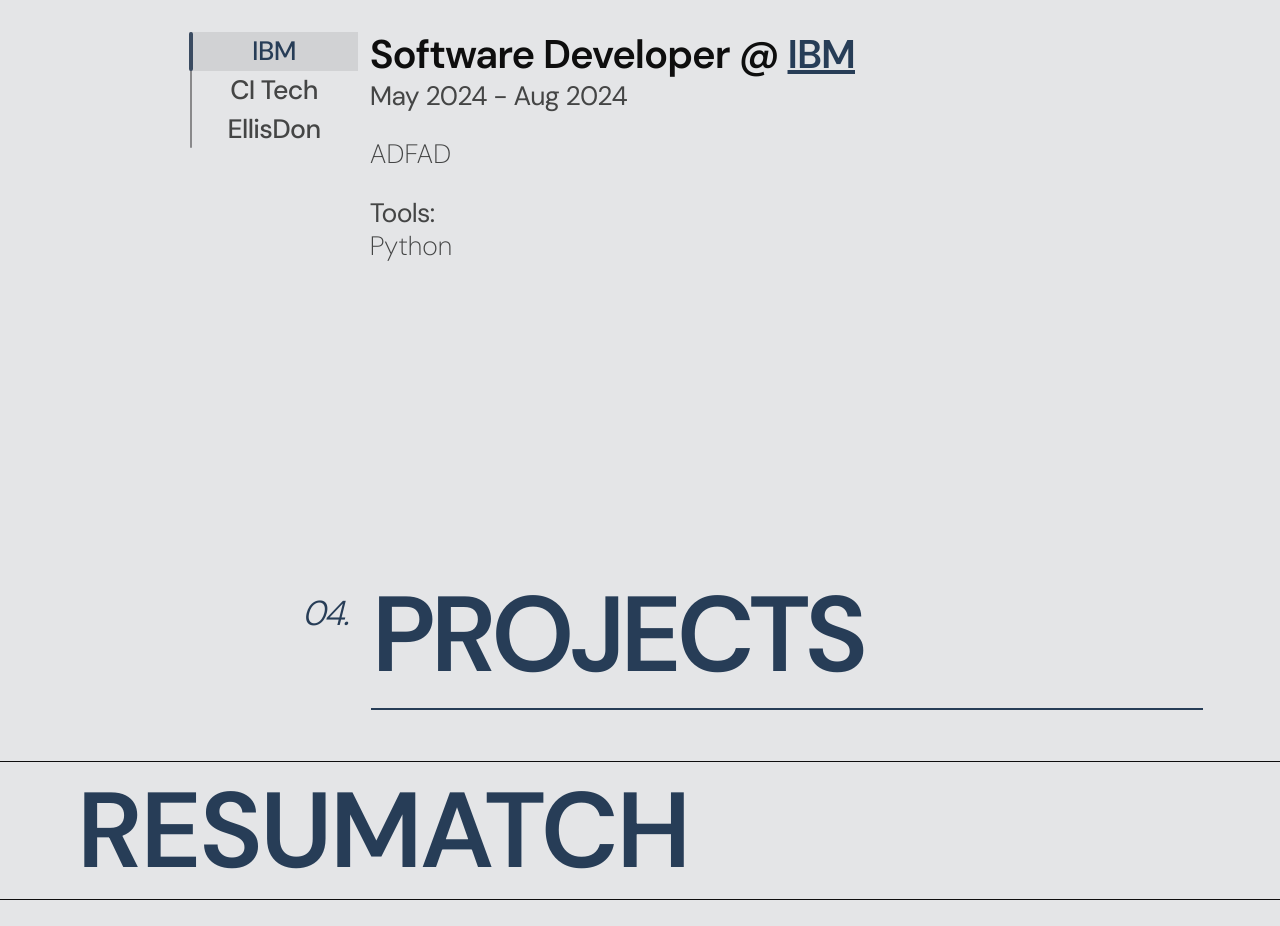
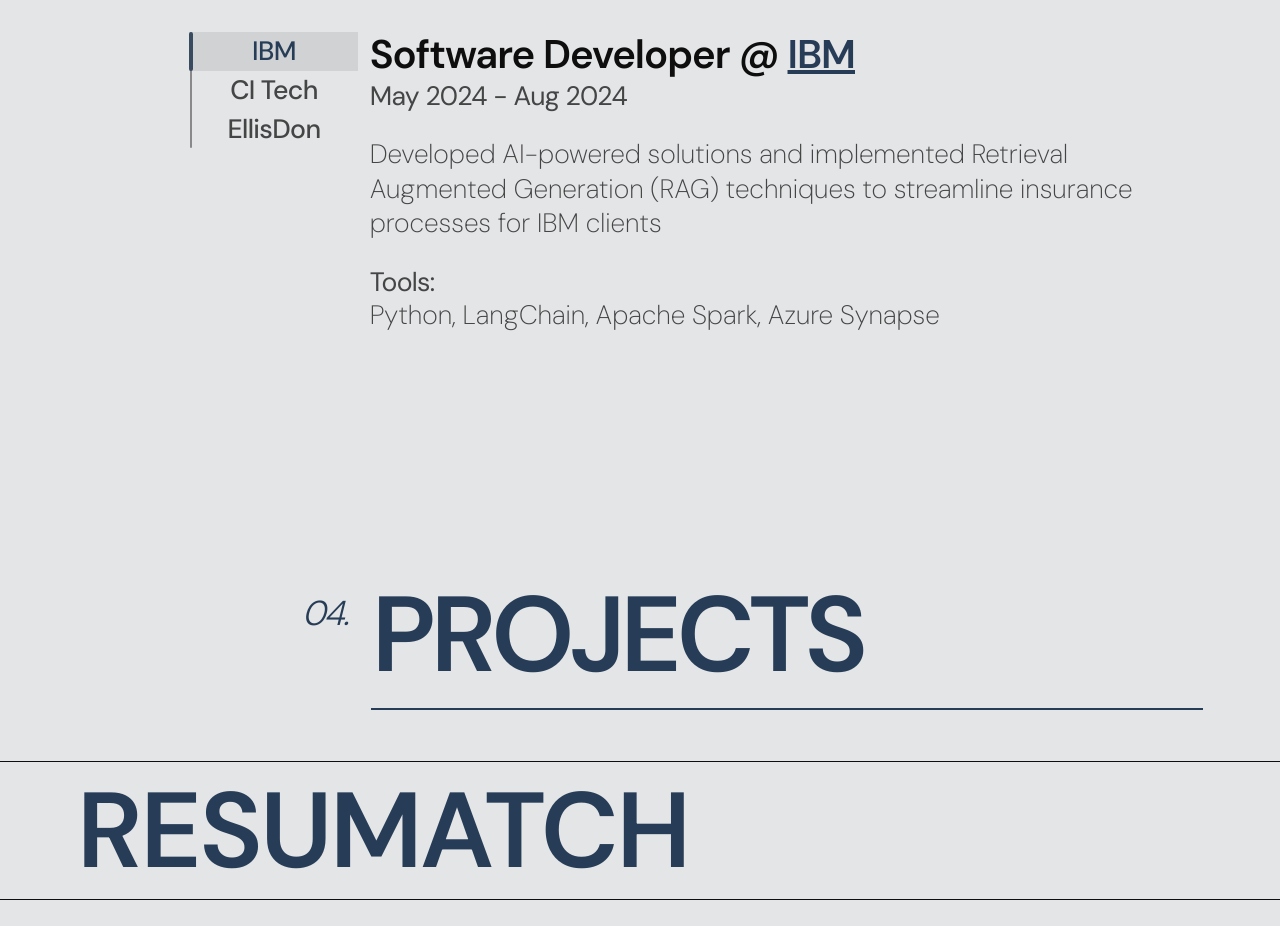
Before and after one commit to NickShum222/Website-V2, a Next.js app: page / in a window 1280 px wide. Shown: the part 4380-5306 px from the top of the page. Built offline with nearby package versions, Linux system fonts and the light colour scheme.

Commit message:
Update: Added IBM section

```diff
--- a/src/constants/index.js
+++ b/src/constants/index.js
@@ -56,8 +56,8 @@ export const experiences = [
     title: "Software Developer",
     company: "IBM",
     date:"May 2024 - Aug 2024",
-    description:["ADFAD"],
-    tools: "Python"
+    description:["Developed AI-powered solutions and implemented Retrieval Augmented Generation (RAG) techniques to streamline insurance processes for IBM clients"],
+    tools: "Python, LangChain, Apache Spark, Azure Synapse"
 
   },
 
```
